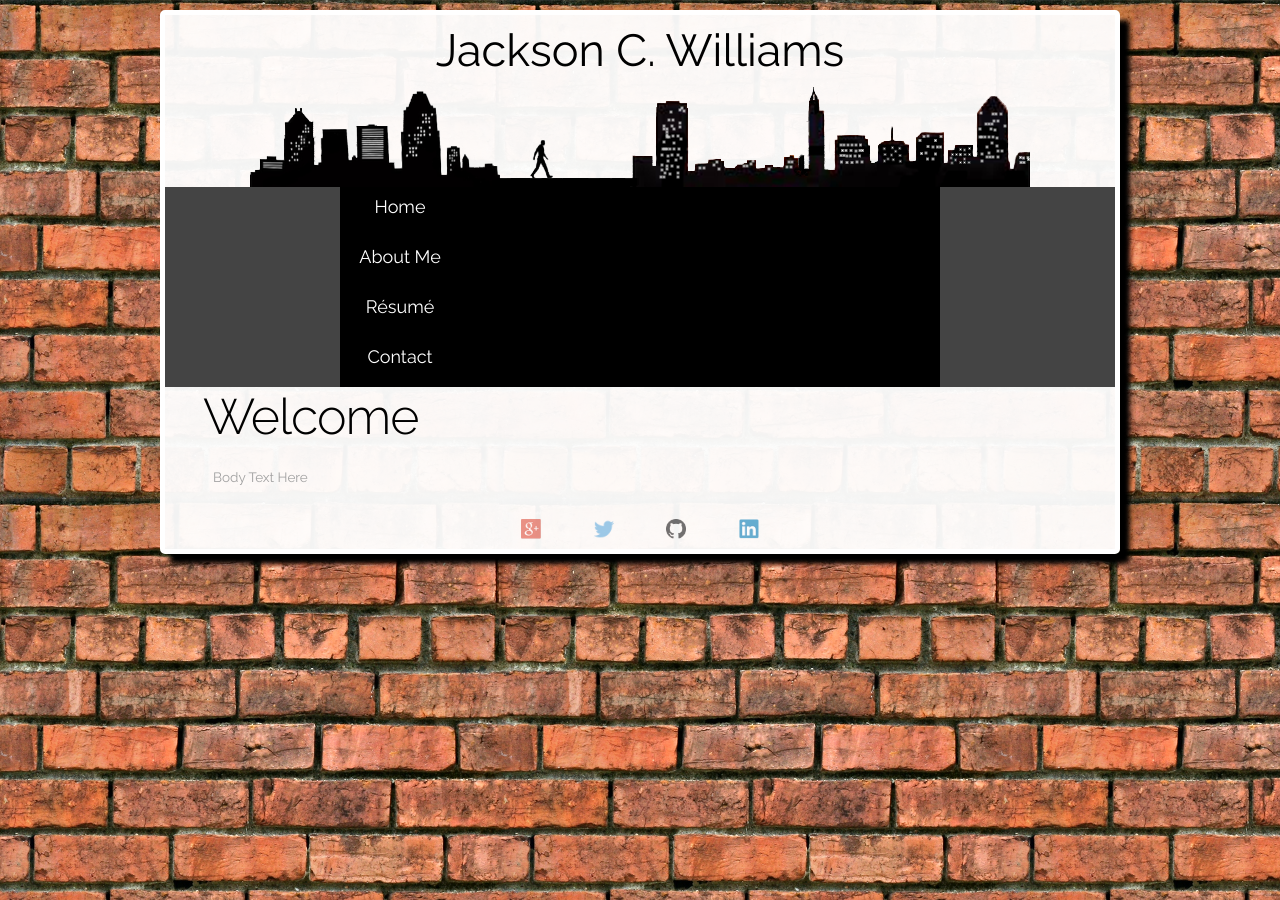
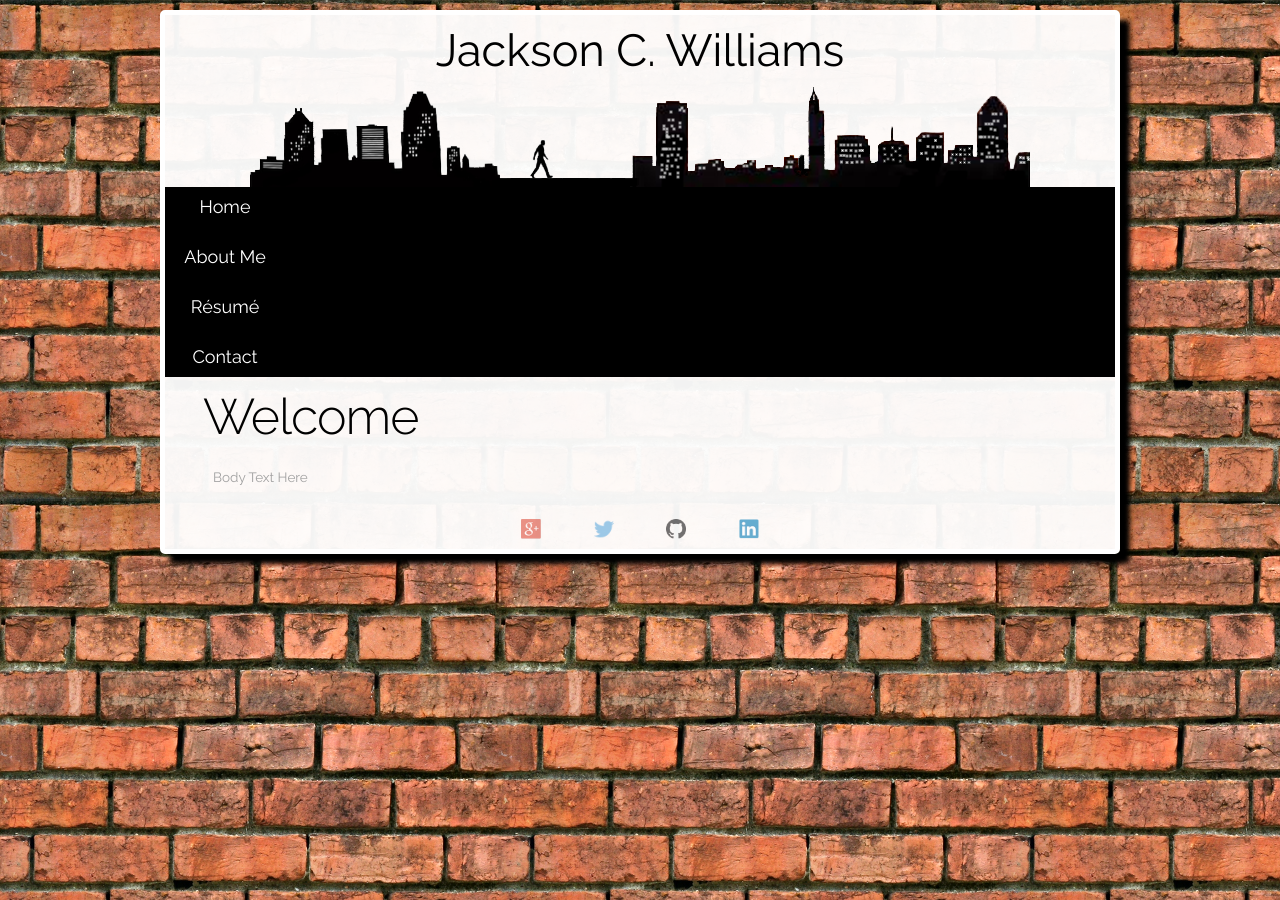
Before and after one commit to jacksoncwilliams/jackson-erin, a Jekyll site: the page built from fleektryout.html, in a window 1280 px wide. Built offline with Jekyll 4.4.1, drawn with Linux system fonts in a browser that asks for light colours.

Commit message:
Update layout.css

```diff
--- a/css/layout.css
+++ b/css/layout.css
@@ -150,24 +150,9 @@ text-align: center;
     font-size: 1.2em;
   }
 
-  /* Option 1 - Display Inline
+   Option 1 - Display Inline
   .nav li {
     display: inline-block;
-    margin-right: -4px;
-   */
+
+
   }
-
-   Options 2 - Float
-  .nav li {
-    float: left;
-  }
-  .nav ul {
-    overflow: auto;
-    width: 600px;
-    margin: 0 auto;
-  }
-  .nav {
-    background-color: #444;
-  }
-
-}
```
